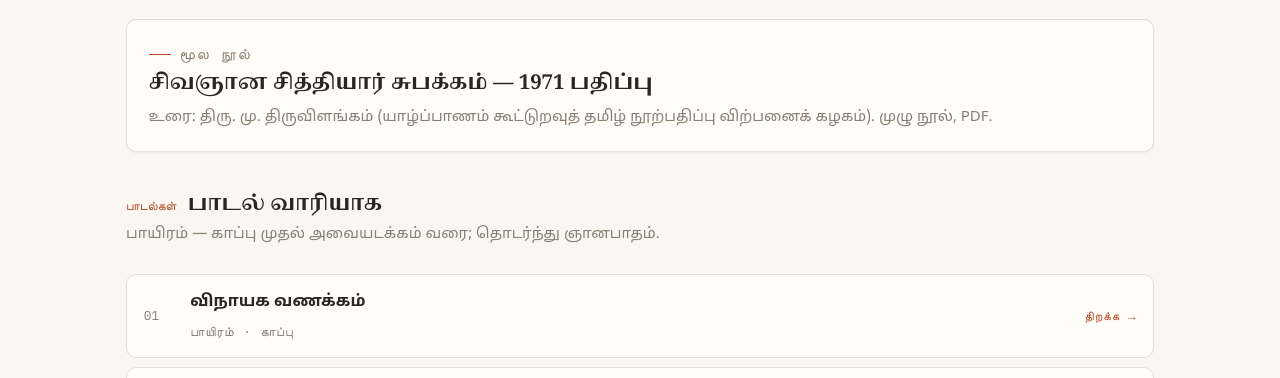
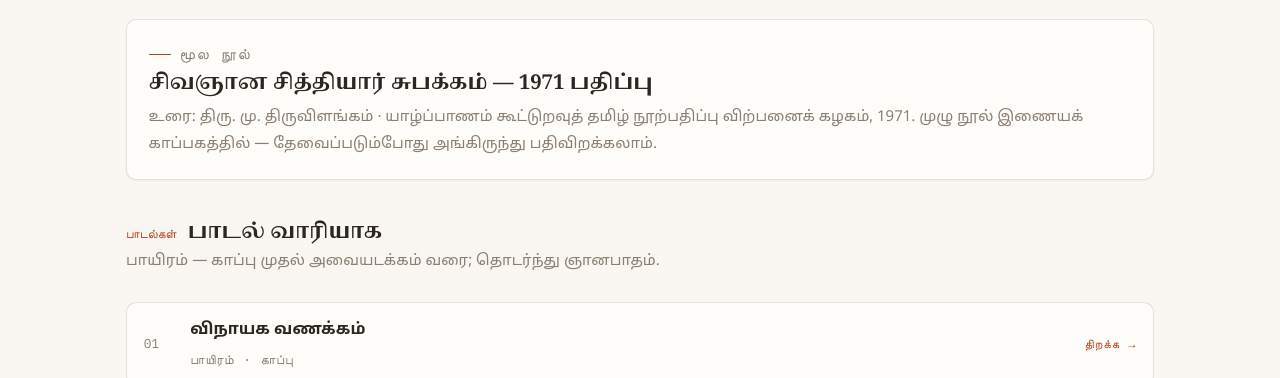
Before and after one commit to sm4607/Saiva-Siddhantam, a plain HTML site: page Gnanam Maragam/Book3-Sivagnana-Siddhiyar-Supakkam/index.html in a window 1280 px wide. Shown: the part 419-797 px from the top of the page. Drawn offline with Linux system fonts and the light colour scheme.

Commit message:
மூல நூல் — PDF சேமிக்காமல் archive.org இணைப்பாக மாற்றுதல்

```diff
--- a/Gnanam Maragam/Book3-Sivagnana-Siddhiyar-Supakkam/index.html
+++ b/Gnanam Maragam/Book3-Sivagnana-Siddhiyar-Supakkam/index.html
@@ -34,10 +34,10 @@
 
   <section>
     <div class="wrap">
-      <a class="margam" href="book/SivagananaSiddhiyaaarSupakkam-1971.pdf" target="_blank" rel="noopener" style="margin:1.4rem 0 2.2rem">
+      <a class="margam" href="https://archive.org/details/acc.no.25598SivagnanaSiddhiyarSubakkam" target="_blank" rel="noopener" style="margin:1.4rem 0 2.2rem">
         <p class="label">மூல நூல்</p>
         <h2>சிவஞான சித்தியார் சுபக்கம் — 1971 பதிப்பு</h2>
-        <p>உரை: திரு. மு. திருவிளங்கம் (யாழ்ப்பாணம் கூட்டுறவுத் தமிழ் நூற்பதிப்பு விற்பனைக் கழகம்). முழு நூல், PDF.</p>
+        <p>உரை: திரு. மு. திருவிளங்கம் · யாழ்ப்பாணம் கூட்டுறவுத் தமிழ் நூற்பதிப்பு விற்பனைக் கழகம், 1971. முழு நூல் இணையக் காப்பகத்தில் — தேவைப்படும்போது அங்கிருந்து பதிவிறக்கலாம்.</p>
       </a>
 
       <div class="sec"><span class="n">பாடல்கள்</span><h2>பாடல் வாரியாக</h2></div>
```
Also changed, not shown: 3 other files.
